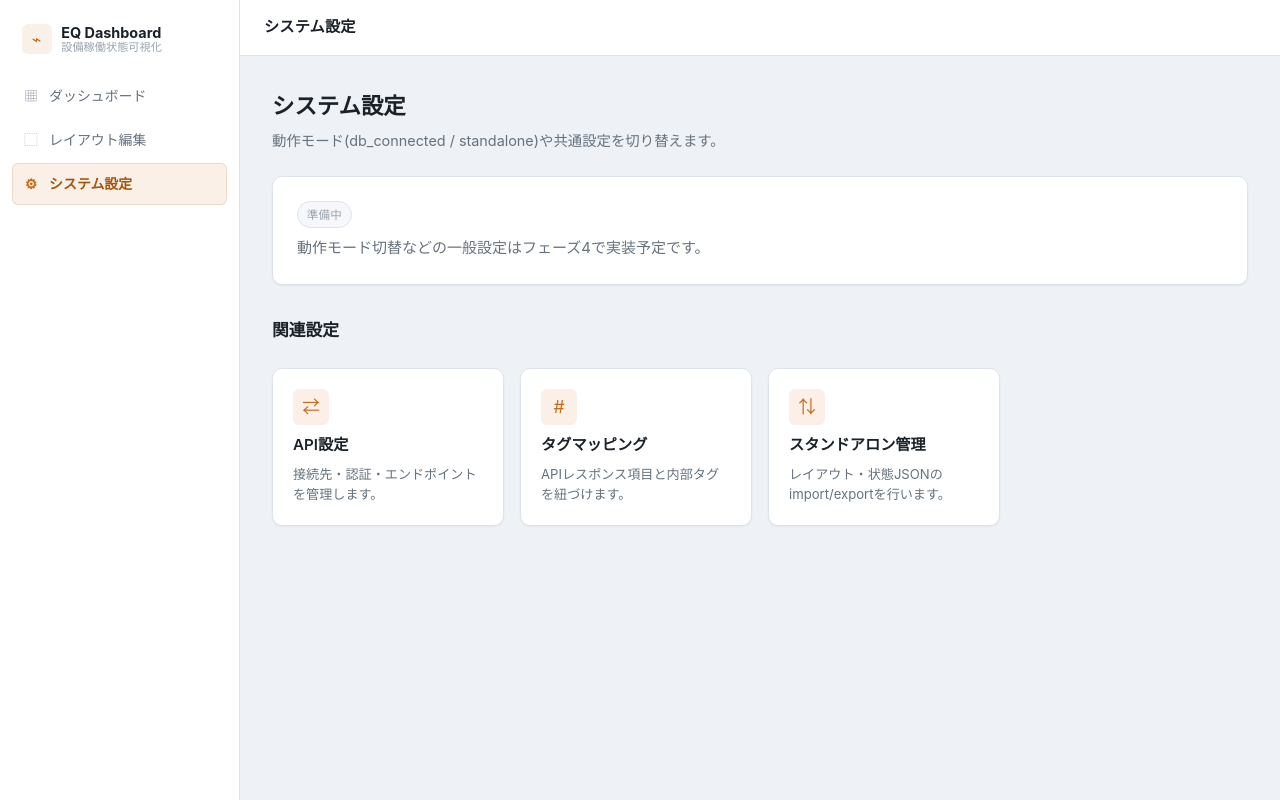
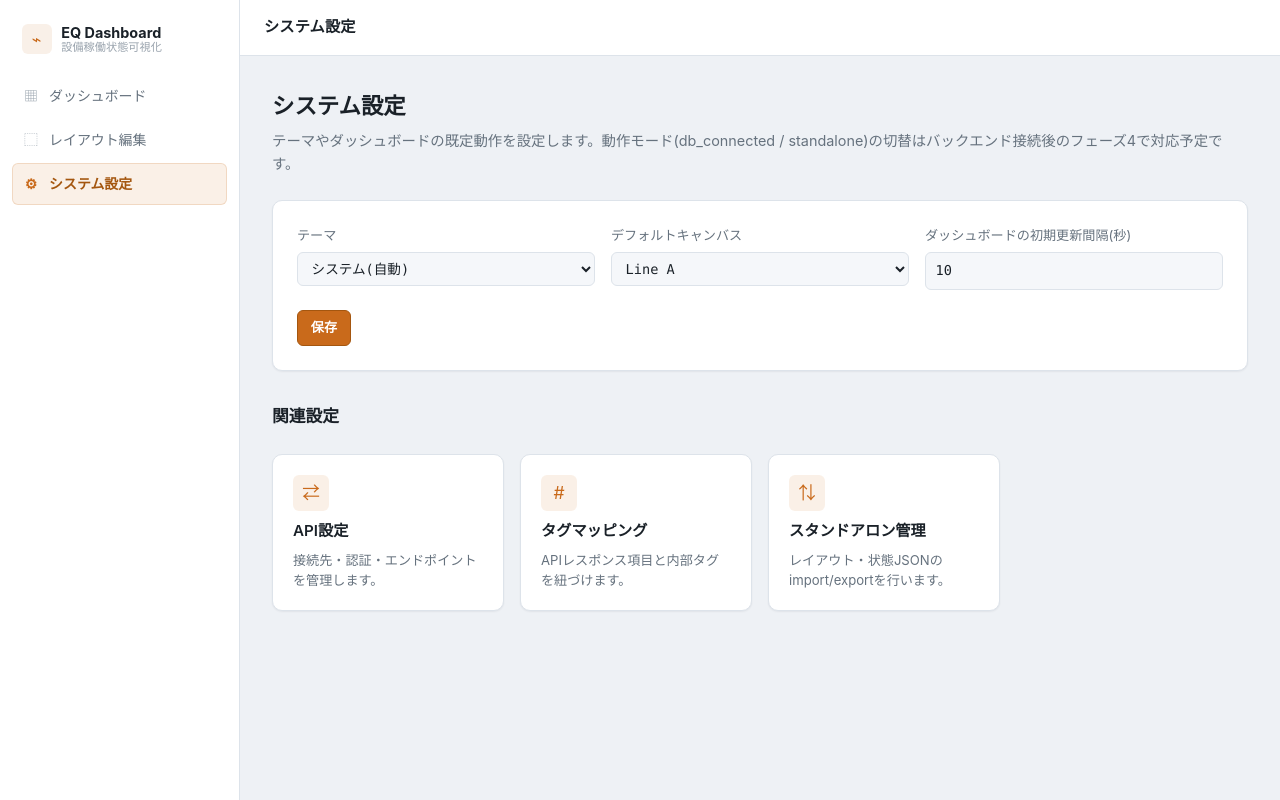
Before and after one commit to ssmc-network/eq-dashboard, a FastAPI app: page /ui/settings in a window 1280 px wide. Run offline with FastAPI, Linux system fonts and the light colour scheme.

Commit message:
Make system settings functional: theme, default canvas, refresh interval
No backend exists yet, so these are implemented purely with cookies
rather than left as inert placeholders:

- Theme (system/light/dark): stored in a "theme" cookie, read
  server-side in base.html to set <html data-theme> before first
  paint. Added the missing :root[data-theme="dark"/"light"] CSS
  overrides (previously only prefers-color-scheme existed).
- Default canvas: GET /ui/dashboard now redirects to the layout_id
  in the "default_layout_id" cookie (falling back to line-a if unset
  or no longer valid).
- Dashboard's initial auto-refresh interval: read from a
  "default_refresh_interval" cookie instead of the hardcoded 10s
  constant.

Added POST /ui/settings to validate and set these three cookies, then
redirect back to /ui/settings so the form reflects the saved state.
The "関連設定" cards to API設定/タグマッピング/スタンドアロン管理
are unchanged.

Verified with Playwright: saving dark + a different default canvas +
25s interval actually changes the page's data-theme, the redirect
target of "/", and the dashboard's refresh-interval field. Also
checked garbage/missing cookie values fall back to defaults.

```diff
--- a/app/routes/ui.py
+++ b/app/routes/ui.py
@@ -1,6 +1,6 @@
 import json
 
-from fastapi import APIRouter, HTTPException, Request
+from fastapi import APIRouter, Form, HTTPException, Request
 from fastapi.responses import HTMLResponse, RedirectResponse
 from fastapi.templating import Jinja2Templates
 
@@ -13,6 +13,8 @@ templates = Jinja2Templates(directory="templates")
 
 DEFAULT_LAYOUT_ID = "line-a"
 DEFAULT_REFRESH_INTERVAL_SEC = 10
+THEME_CHOICES = ("system", "light", "dark")
+SETTINGS_COOKIE_MAX_AGE = 60 * 60 * 24 * 365
 
 
 @router.get("/")
@@ -21,8 +23,12 @@ async def root() -> RedirectResponse:
 
 
 @router.get("/ui/dashboard")
-async def dashboard_default() -> RedirectResponse:
-    return RedirectResponse(url=f"/ui/dashboard/{DEFAULT_LAYOUT_ID}")
+async def dashboard_default(request: Request) -> RedirectResponse:
+    valid_ids = {meta.id for meta in list_layouts()}
+    layout_id = request.cookies.get("default_layout_id")
+    if layout_id not in valid_ids:
+        layout_id = DEFAULT_LAYOUT_ID
+    return RedirectResponse(url=f"/ui/dashboard/{layout_id}")
 
 
 @router.get("/ui/dashboard/{layout_id}", response_class=HTMLResponse)
@@ -35,7 +41,7 @@ async def dashboard(request: Request, layout_id: str) -> HTMLResponse:
             "layout": layout,
             "boxes": boxes,
             "available_layouts": list_layouts(),
-            "default_refresh_interval": DEFAULT_REFRESH_INTERVAL_SEC,
+            "default_refresh_interval": _get_default_refresh_interval(request),
         },
     )
 
@@ -111,7 +117,50 @@ async def standalone(request: Request) -> HTMLResponse:
 
 @router.get("/ui/settings", response_class=HTMLResponse)
 async def settings(request: Request) -> HTMLResponse:
-    return templates.TemplateResponse(request, "pages/settings.html", {})
+    layouts = list_layouts()
+    valid_ids = {meta.id for meta in layouts}
+    default_layout_id = request.cookies.get("default_layout_id")
+    if default_layout_id not in valid_ids:
+        default_layout_id = DEFAULT_LAYOUT_ID
+
+    return templates.TemplateResponse(
+        request,
+        "pages/settings.html",
+        {
+            "theme": _get_theme(request),
+            "available_layouts": layouts,
+            "default_layout_id": default_layout_id,
+            "default_refresh_interval": _get_default_refresh_interval(request),
+        },
+    )
+
+
+@router.post("/ui/settings")
+async def save_settings(
+    theme: str = Form("system"),
+    default_layout_id: str = Form(DEFAULT_LAYOUT_ID),
+    default_refresh_interval: int = Form(DEFAULT_REFRESH_INTERVAL_SEC),
+) -> RedirectResponse:
+    if theme not in THEME_CHOICES:
+        theme = "system"
+
+    valid_ids = {meta.id for meta in list_layouts()}
+    if default_layout_id not in valid_ids:
+        default_layout_id = DEFAULT_LAYOUT_ID
+
+    if default_refresh_interval < 1:
+        default_refresh_interval = DEFAULT_REFRESH_INTERVAL_SEC
+
+    response = RedirectResponse(url="/ui/settings", status_code=303)
+    response.set_cookie("theme", theme, max_age=SETTINGS_COOKIE_MAX_AGE, samesite="lax")
+    response.set_cookie("default_layout_id", default_layout_id, max_age=SETTINGS_COOKIE_MAX_AGE, samesite="lax")
+    response.set_cookie(
+        "default_refresh_interval",
+        str(default_refresh_interval),
+        max_age=SETTINGS_COOKIE_MAX_AGE,
+        samesite="lax",
+    )
+    return response
 
 
 def _load_dashboard(layout_id: str):
@@ -123,3 +172,17 @@ def _load_dashboard(layout_id: str):
 
 def _serialize_layout(layout: LayoutDefinition) -> str:
     return json.dumps(layout.model_dump(by_alias=True), ensure_ascii=False).replace("</", "<\\/")
+
+
+def _get_theme(request: Request) -> str:
+    theme = request.cookies.get("theme", "system")
+    return theme if theme in THEME_CHOICES else "system"
+
+
+def _get_default_refresh_interval(request: Request) -> int:
+    raw = request.cookies.get("default_refresh_interval")
+    try:
+        value = int(raw)
+    except (TypeError, ValueError):
+        return DEFAULT_REFRESH_INTERVAL_SEC
+    return value if value >= 1 else DEFAULT_REFRESH_INTERVAL_SEC
--- a/app/static/css/main.css
+++ b/app/static/css/main.css
@@ -670,3 +719,35 @@ button {
 .eq-editable-box.is-selected .eq-editable-box__resize-handle {
   opacity: 1;
 }
+
+/* ==========================================
+   システム設定フォーム
+   ========================================== */
+.settings-form {
+  display: grid;
+  grid-template-columns: repeat(auto-fit, minmax(220px, 1fr));
+  gap: 1rem;
+  margin-bottom: 1.25rem;
+}
+
+.settings-field {
+  display: flex;
+  flex-direction: column;
+  gap: 0.4rem;
+  font-size: 0.82rem;
+  color: var(--text-dim);
+}
+
+.settings-field select,
+.settings-field input {
+  width: 100%;
+  min-width: 0;
+  font: inherit;
+  font-family: var(--font-mono);
+  font-size: 0.85rem;
+  color: var(--text);
+  background: var(--panel-sunken);
+  border: 1px solid var(--border);
+  border-radius: var(--radius-sm);
+  padding: 0.45rem 0.6rem;
+}
--- a/app/templates/base.html
+++ b/app/templates/base.html
@@ -4,7 +4,7 @@
   {"href": "/ui/settings", "icon": "⚙", "label": "システム設定", "also": ["/ui/api-sources", "/ui/tag-mappings", "/ui/standalone"]},
 ] %}
 <!DOCTYPE html>
-<html lang="ja">
+<html lang="ja" {% if request.cookies.get("theme") in ["light", "dark"] %}data-theme="{{ request.cookies.get('theme') }}"{% endif %}>
 <head>
   <meta charset="UTF-8">
   <meta name="viewport" content="width=device-width, initial-scale=1">
--- a/app/templates/pages/settings.html
+++ b/app/templates/pages/settings.html
@@ -5,15 +5,35 @@
 <div class="page-header">
   <div>
     <h1>システム設定</h1>
-    <p>動作モード(db_connected / standalone)や共通設定を切り替えます。</p>
+    <p>テーマやダッシュボードの既定動作を設定します。動作モード(db_connected / standalone)の切替はバックエンド接続後のフェーズ4で対応予定です。</p>
   </div>
 </div>
-<div class="card">
-  <div class="placeholder">
-    <span class="badge">準備中</span>
-    <p>動作モード切替などの一般設定はフェーズ4で実装予定です。</p>
+
+<form class="card" method="post" action="/ui/settings">
+  <div class="settings-form">
+    <label class="settings-field">
+      <span>テーマ</span>
+      <select name="theme">
+        <option value="system" {% if theme == "system" %}selected{% endif %}>システム(自動)</option>
+        <option value="light" {% if theme == "light" %}selected{% endif %}>ライト</option>
+        <option value="dark" {% if theme == "dark" %}selected{% endif %}>ダーク</option>
+      </select>
+    </label>
+    <label class="settings-field">
+      <span>デフォルトキャンバス</span>
+      <select name="default_layout_id">
+        {% for meta in available_layouts %}
+        <option value="{{ meta.id }}" {% if meta.id == default_layout_id %}selected{% endif %}>{{ meta.name }}</option>
+        {% endfor %}
+      </select>
+    </label>
+    <label class="settings-field">
+      <span>ダッシュボードの初期更新間隔(秒)</span>
+      <input type="number" name="default_refresh_interval" min="1" step="1" value="{{ default_refresh_interval }}">
+    </label>
   </div>
-</div>
+  <button type="submit" class="btn btn--accent">保存</button>
+</form>
 
 <div class="page-header page-header--section">
   <div>
```
Also changed, not shown: other parts of app/static/css/main.css (+49 -0 lines).
